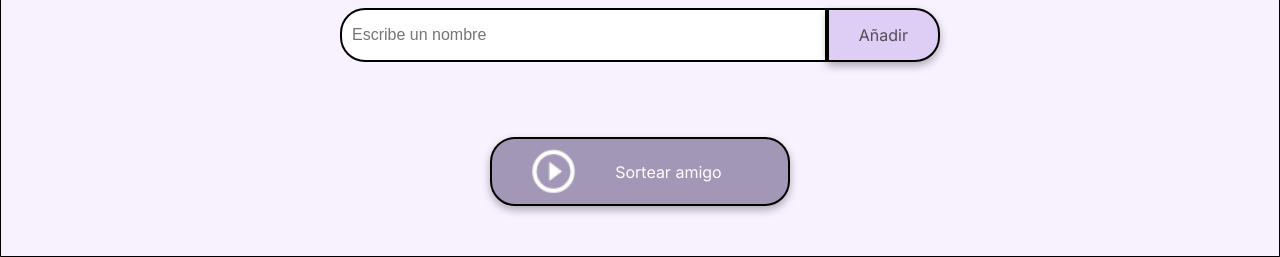
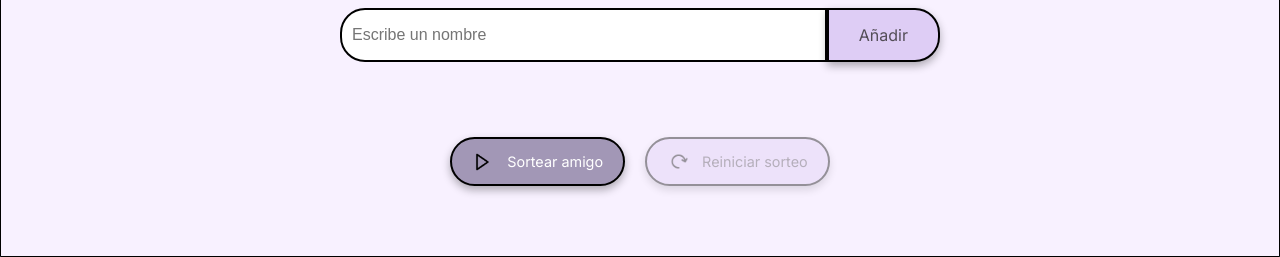
Before and after one commit to luvalenciaq/challenge-amigo-secreto, a plain HTML site: page index.html in a window 1280 px wide. Shown: the part 543-800 px from the top of the page. Drawn offline with Linux system fonts and the light colour scheme.

Commit message:
add: button reiniciar

```diff
--- a/app.js
+++ b/app.js
@@ -53,8 +53,8 @@ function eliminarAmigo(index) {
 }
 
 function sortearAmigo(){
-    if(listaAmigos.length == 0){
-       alert('Debe ingresar al menos un amigo');
+    if(listaAmigos.length <= 1){
+       alert('Debe ingresar mínimo dos nombres');
        return;
     }
 
@@ -65,6 +65,17 @@ function sortearAmigo(){
 
     document.querySelector('.button-draw').setAttribute('disabled','true');
     document.querySelector('.button-add').setAttribute('disabled','true');
+    document.querySelector('.button-reset').removeAttribute('disabled');
 
     actualizarLista();
 }
+
+function reiniciar(){
+    listaAmigos = [];
+    document.getElementById("resultado").innerHTML = "";
+    document.querySelector('.button-draw').removeAttribute('disabled');
+    document.querySelector('.button-add').removeAttribute('disabled');
+    document.querySelector('.button-reset').setAttribute('disabled', 'true');
+    actualizarLista();
+
+}
--- a/index.html
+++ b/index.html
@@ -29,8 +29,12 @@
 
             <div class="button-container">
                 <button class="button-draw" onclick="sortearAmigo()" aria-label="Sortear amigo secreto">
-                    <img src="assets/play_circle_outline.png" alt="Ícono para sortear">
+                    <img src="assets/right-arrow.png" alt="Ícono para sortear">
                     Sortear amigo
+                </button>
+                <button class="button-reset" onclick="reiniciar()" aria-label="Sortear nuevamente" disabled>
+                    <img src="assets/arrow-retry.png" alt="Ícono para sortear">
+                    Reiniciar sorteo
                 </button>
             </div>
         </section>
--- a/style.css
+++ b/style.css
@@ -92,11 +92,6 @@ img{
     font-size: 1rem;
 }
 
-.button-container {
-    width: 300px;
-    justify-content: center;
-}
-
 /* Estilos de entrada de texto */
 .input-title {
     flex: 1;
@@ -169,29 +164,46 @@ ul {
 }
 
 /* Botón de sortear título */
-.button-draw {
+
+.button-container {
+    display: flex;
+    gap: 20px;
+    justify-content: space-between;
+    margin-bottom: 30px;
+}
+
+.button-draw,
+.button-reset {
     display: flex;
     align-items: center;
-    width: 100%;
-    padding: 10px 40px;
+    justify-content: center;
+    padding: 10px 20px; /* Reducido */
+    font-size: 0.9rem; /* Tamaño de texto más pequeño */
+    width: auto; /* No ocupa todo el ancho */
+    min-width: 150px; /* Ajustar tamaño mínimo */
+    max-width: 200px; /* Ajustar tamaño máximo */
     color: var(--color-white);
     background-color: var(--color-button);
-    font-size: 16px;
+    gap: 10px;
+
 }
 
-.button-draw:disabled {
+.button-draw:disabled,
+.button-reset:disabled{
     background-color: var(--color-tertiary);
     color: var(--color-text);
     cursor: not-allowed;
     opacity: 0.4;
 }
 
-
 .button-draw img {
-    margin-right: 40px;
-    width: 20%;
+    width: 20px;
+    margin-right: 5px;
 }
-
-.button-draw:hover {
+.button-reset img {
+    width: 25px;
+}
+.button-draw:hover,
+.button-reset:hover {
     background-color: var(--color-button-hover);
 }
```
Also changed, not shown: assets/arrow-retry.png (added), assets/right-arrow.png (added).
